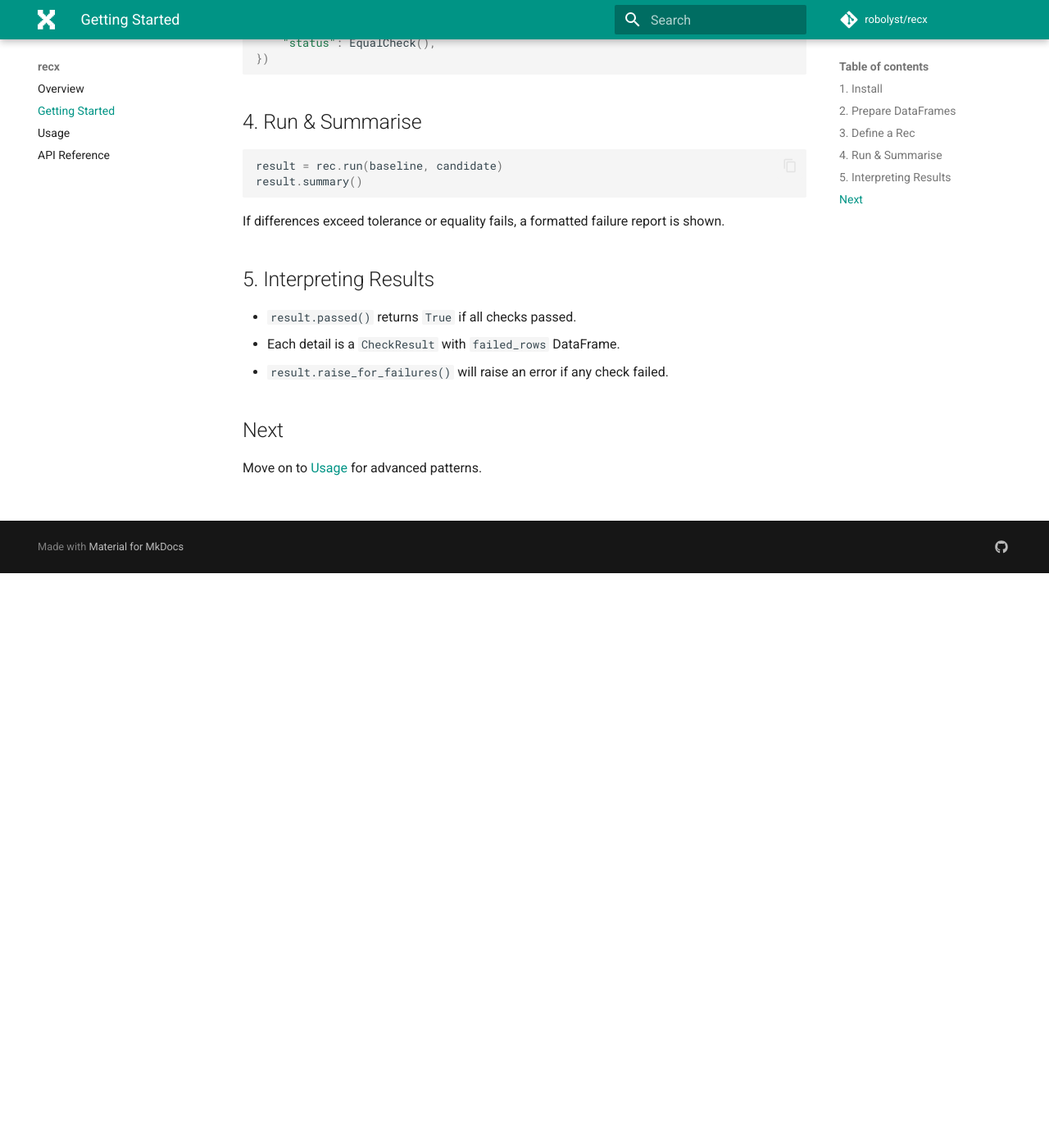
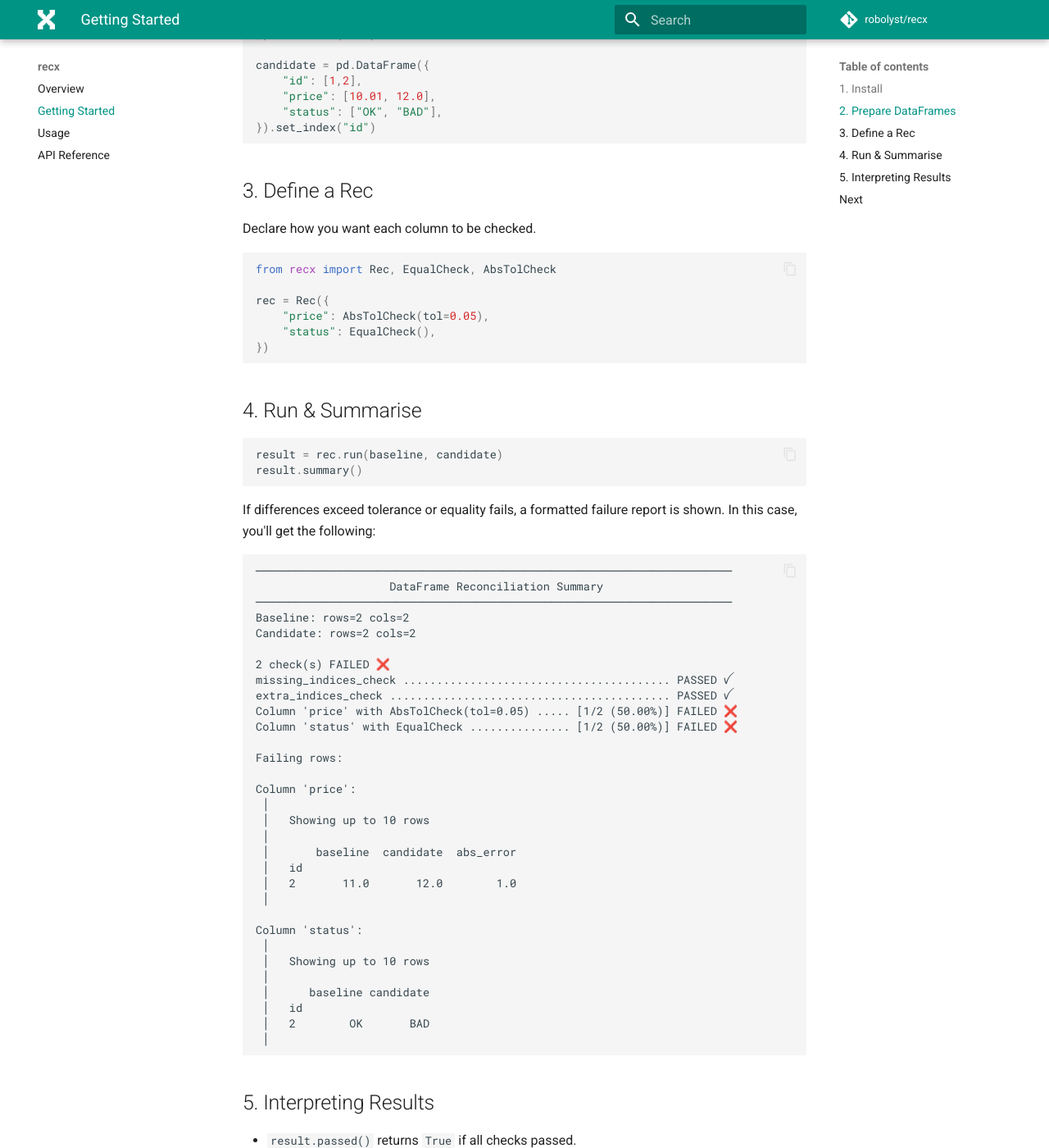
Before and after one commit to robolyst/recx, an MkDocs documentation site: the page built from docs/getting-started.md, in a window 1280 px wide and 1400 px high, scrolled down 701 px. Shown: the whole window at 82% size. Built offline with MkDocs 1.6.1 and Material for MkDocs 9.7.7, drawn with Linux system fonts in a browser that asks for light colours; comment, search, counter and statistics services are not loaded; some of the changed text lies outside the part shown.

Commit message:
Clean up getting started

````diff
--- a/docs/getting-started.md
+++ b/docs/getting-started.md
@@ -8,27 +8,46 @@
 
 ## 1. Install
 
+With `pip`:
+
 ```bash
 pip install recx
 ```
 
+with `uv`:
+```bash
+uv add recx
+```
+
 ## 2. Prepare DataFrames
 
-Ensure both DataFrames share the same index (or a comparable index) for meaningful checks.
+Ensure both DataFrames share the same index (or a comparable index) for meaningful
+checks.
 
 ```python
 import pandas as pd
 
-baseline = pd.DataFrame({"id": [1,2], "price": [10.0, 11.0], "status": ["OK", "OK"]}).set_index("id")
-candidate = pd.DataFrame({"id": [1,2], "price": [10.01, 12.0], "status": ["OK", "BAD"]}).set_index("id")
+baseline = pd.DataFrame({
+    "id": [1,2],
+    "price": [10.0, 11.0],
+    "status": ["OK", "OK"],
+}).set_index("id")
+
+candidate = pd.DataFrame({
+    "id": [1,2],
+    "price": [10.01, 12.0],
+    "status": ["OK", "BAD"],
+}).set_index("id")
 ```
 
 ## 3. Define a Rec
 
+Declare how you want each column to be checked.
+
 ```python
 from recx import Rec, EqualCheck, AbsTolCheck
 
-rec = Rec(columns={
+rec = Rec({
     "price": AbsTolCheck(tol=0.05),
     "status": EqualCheck(),
 })
@@ -42,11 +61,45 @@
 ```
 
 If differences exceed tolerance or equality fails, a formatted failure report is shown.
+In this case, you'll get the following:
+```plain
+───────────────────────────────────────────────────────────────────────
+                    DataFrame Reconciliation Summary
+───────────────────────────────────────────────────────────────────────
+Baseline: rows=2 cols=2
+Candidate: rows=2 cols=2
+
+2 check(s) FAILED ❌
+missing_indices_check ........................................ PASSED ꪜ
+extra_indices_check .......................................... PASSED ꪜ
+Column 'price' with AbsTolCheck(tol=0.05) ..... [1/2 (50.00%)] FAILED ❌
+Column 'status' with EqualCheck ............... [1/2 (50.00%)] FAILED ❌
+
+Failing rows:
+
+Column 'price':
+ │
+ │   Showing up to 10 rows
+ │
+ │       baseline  candidate  abs_error
+ │   id
+ │   2       11.0       12.0        1.0
+ │
+
+Column 'status':
+ │
+ │   Showing up to 10 rows
+ │
+ │      baseline candidate
+ │   id
+ │   2        OK       BAD
+ │
+```
 
 ## 5. Interpreting Results
 
 - `result.passed()` returns `True` if all checks passed.
-- Each detail is a `CheckResult` with `failed_rows` DataFrame.
+- `result.failures()` is a list of `CheckResult`s each with a `DataFrame` attribute `failed_rows`.
 - `result.raise_for_failures()` will raise an error if any check failed.
 
 ## Next
````
